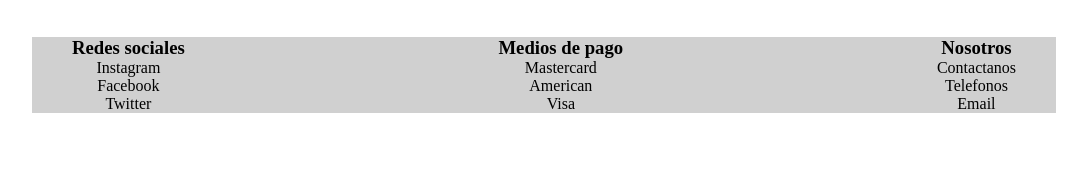
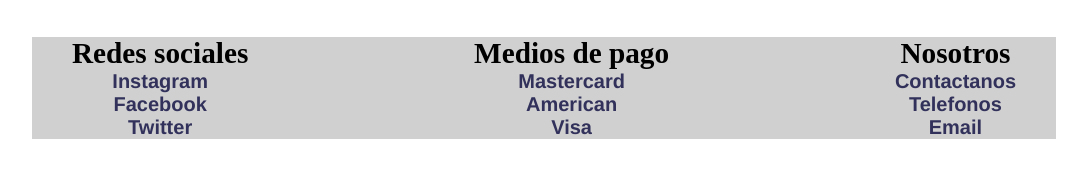
Before and after one commit to jemfo/reposittorio-con-animaciones, a plain HTML site: page index.html in a window 1280 px wide. Shown: the part 167-344 px from the top of the page, without its empty margins (96-1183 px from the left). Drawn offline with Linux system fonts and the light colour scheme.

Commit message:
footer tipos de letra

```diff
--- a/styles.css
+++ b/styles.css
@@ -52,8 +52,15 @@ h1{
     justify-content: space-between;
 }
 
+.footer{
+    font-size: 25px;
+    font-weight: bold;
+}
+
 .footer ul li{
-    text-decoration: none;
+    font-size: 20px;
+    font-family: 'Franklin Gothic Medium', 'Arial Narrow', Arial, sans-serif;
+    color: rgb(49, 49, 91);
     list-style: none;
 }
 
```
